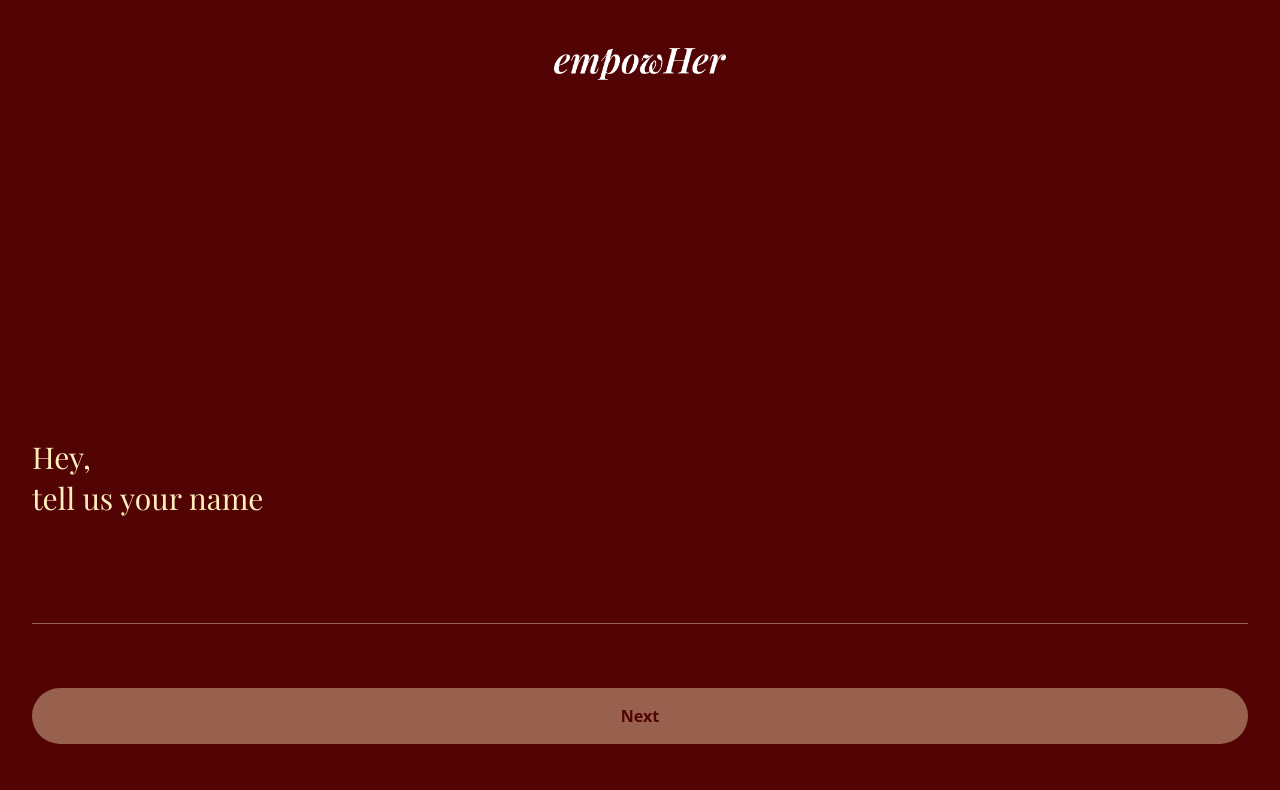
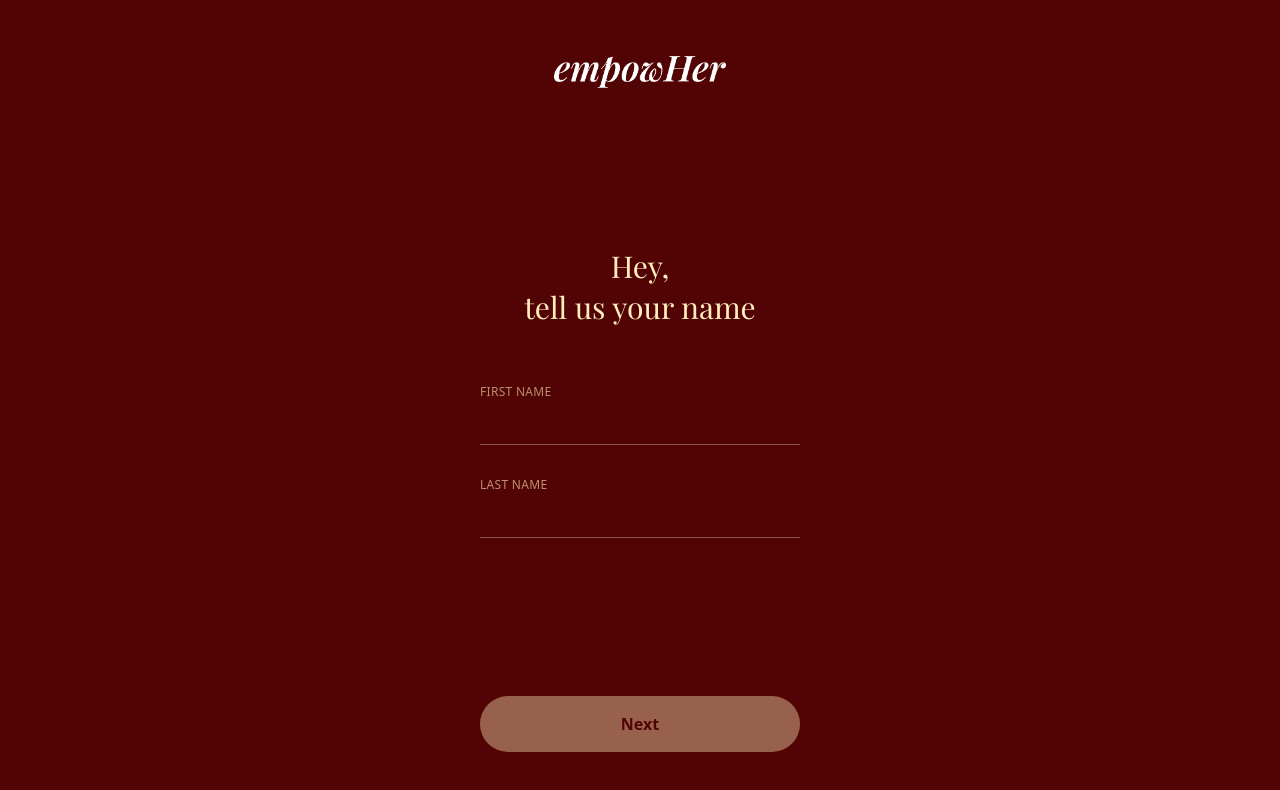
Before and after one commit to TanviBhardwaj24/womenshackathon, a Next.js app: page /onboarding in a window 1280 px wide. Shown: the top 790 px of the page. Built offline with nearby package versions, Linux system fonts and the light colour scheme.

Commit message:
feat: split name input into first and last name fields

```diff
--- a/src/components/onboarding/StepName.tsx
+++ b/src/components/onboarding/StepName.tsx
@@ -9,20 +9,27 @@ interface Props {
 }
 
 export default function StepName({ name, onChange, onNext }: Props) {
-  const [value, setValue] = useState(name);
+  const parts = name.split(" ");
+  const [firstName, setFirstName] = useState(parts[0] || "");
+  const [lastName, setLastName] = useState(parts.slice(1).join(" ") || "");
 
-  const handleChange = (e: React.ChangeEvent<HTMLInputElement>) => {
-    setValue(e.target.value);
-    onChange(e.target.value);
+  const handleFirst = (e: React.ChangeEvent<HTMLInputElement>) => {
+    setFirstName(e.target.value);
+    onChange((e.target.value + " " + lastName).trim());
+  };
+
+  const handleLast = (e: React.ChangeEvent<HTMLInputElement>) => {
+    setLastName(e.target.value);
+    onChange((firstName + " " + e.target.value).trim());
   };
 
   const handleKeyDown = (e: React.KeyboardEvent) => {
-    if (e.key === "Enter" && value.trim().length > 0) {
+    if (e.key === "Enter" && firstName.trim().length > 0 && lastName.trim().length > 0) {
       onNext();
     }
   };
 
-  const isValid = value.trim().length > 0;
+  const isValid = firstName.trim().length > 0 && lastName.trim().length > 0;
 
   return (
     <div
@@ -30,7 +37,7 @@ export default function StepName({ name, onChange, onNext }: Props) {
       style={{ backgroundColor: "#520404", zIndex: 50 }}
     >
       {/* Logo at top */}
-      <div className="flex justify-center pt-12 pb-6">
+      <div className="flex justify-center pt-14">
         <img
           src="/images/logo_empowHer.png"
           alt="empowHer"
@@ -38,13 +45,10 @@ export default function StepName({ name, onChange, onNext }: Props) {
         />
       </div>
 
-      {/* Spacer to push content down */}
-      <div className="flex-1" />
-
-      {/* Content area */}
-      <div className="px-8 pb-8">
+      {/* Centered content */}
+      <div className="flex-1 flex flex-col items-center justify-center px-8">
         <h2
-          className="text-3xl font-serif leading-snug"
+          className="text-3xl font-serif leading-snug text-center mb-14"
           style={{ color: "#FFEDBD" }}
         >
           Hey,
@@ -52,30 +56,60 @@ export default function StepName({ name, onChange, onNext }: Props) {
           tell us your name
         </h2>
 
-        {/* Underline-only input */}
-        <div className="mt-16">
+        <div className="w-full max-w-xs flex flex-col gap-8">
+          {/* First name */}
+          <div>
+            <label
+              className="block text-xs font-medium tracking-wide uppercase mb-2"
+              style={{ color: "rgba(255, 237, 189, 0.6)" }}
+            >
+              First name
+            </label>
             <input
               type="text"
-            value={value}
-            onChange={handleChange}
+              value={firstName}
+              onChange={handleFirst}
               onKeyDown={handleKeyDown}
-            placeholder=""
               autoFocus
-            className="w-full bg-transparent border-0 border-b pb-3 text-lg focus:outline-none focus:ring-0 placeholder:text-transparent"
+              className="w-full bg-transparent border-0 border-b pb-2 text-lg focus:outline-none focus:ring-0"
               style={{
                 color: "#FFEDBD",
-              borderBottomColor: "rgba(255, 237, 189, 0.4)",
+                borderBottomColor: "rgba(255, 237, 189, 0.35)",
                 caretColor: "#FFEDBD",
               }}
             />
           </div>
 
-        {/* Next button */}
-        <div className="mt-16 pb-6">
+          {/* Last name */}
+          <div>
+            <label
+              className="block text-xs font-medium tracking-wide uppercase mb-2"
+              style={{ color: "rgba(255, 237, 189, 0.6)" }}
+            >
+              Last name
+            </label>
+            <input
+              type="text"
+              value={lastName}
+              onChange={handleLast}
+              onKeyDown={handleKeyDown}
+              className="w-full bg-transparent border-0 border-b pb-2 text-lg focus:outline-none focus:ring-0"
+              style={{
+                color: "#FFEDBD",
+                borderBottomColor: "rgba(255, 237, 189, 0.35)",
+                caretColor: "#FFEDBD",
+              }}
+            />
+          </div>
+        </div>
+      </div>
+
+      {/* Next button pinned to bottom */}
+      <div className="px-8 pb-12">
         <button
           onClick={onNext}
           disabled={!isValid}
-            className="w-full py-4 rounded-full text-base font-semibold transition-opacity disabled:opacity-40"
+          className="w-full max-w-xs mx-auto block py-4 rounded-full text-base font-semibold transition-opacity disabled:opacity-40"
           style={{
             backgroundColor: "#FFEDBD",
             color: "#520404",
@@ -85,6 +119,5 @@ export default function StepName({ name, onChange, onNext }: Props) {
         </button>
       </div>
     </div>
-    </div>
   );
 }
--- a/src/components/onboarding/StepPersonalInfo.tsx
+++ b/src/components/onboarding/StepPersonalInfo.tsx
@@ -44,7 +44,7 @@ export default function StepPersonalInfo({ data, userName, onChange, onNext, onB
     <div className="space-y-5">
       <div>
         <h2 className="text-xl font-semibold font-serif text-heading">
-          {"Nice to meet you, " + userName + "!"}
+          {"Hi " + userName}
         </h2>
         <p className="text-sm text-text-secondary mt-1 leading-relaxed">
           Tell us a bit more so we can personalize your financial guidance.
```
Lines whose indentation alone changed are shown as unchanged.
